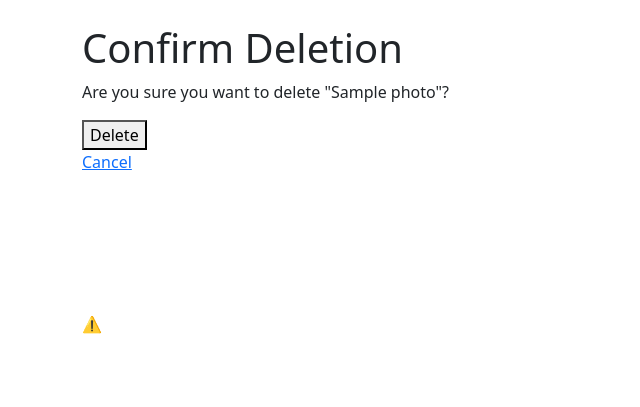
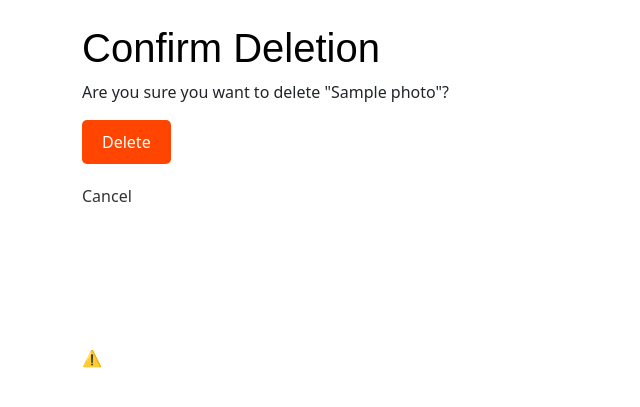
Before and after one commit to WavuaW/Portfolio-ALX, a Django app: template website/templates/photo_confirm_delete.html in a window 1280 px wide. Shown: the part 56-463 px from the top of the page, without its empty margins (0-640 px from the left). Run offline with Django 4.2, Linux system fonts and the light colour scheme; the template is opened without the code that fills it: most values are stand-ins (such as "Sample title", 1, 10 or a date in 2020).

Commit message:
Inline Styling

```diff
--- a/website/templates/home.html
+++ b/website/templates/home.html
@@ -35,8 +35,6 @@
             {% endif %}
         </tbody>
     </table>
-    <script src="https://unpkg.com/@lottiefiles/lottie-player@latest/dist/lottie-player.js"></script>
-    <lottie-player src="https://lottie.host/51aabd2a-ee20-48af-99af-70b2d98c65d1/JUynQmDWYy.json" background="##FFFFFF" speed="1" style="width: 300px; height: 300px" loop autoplay direction="1" mode="normal"></lottie-player>
     {% else %}
     <div class="col-md-6 offset-md-3">
         <h1>Login</h1>
@@ -53,5 +51,7 @@
                 <button type="submit" class="btn btn-secondary">Login</button>
         </form>
     {% endif %}
+    <script src="https://unpkg.com/@lottiefiles/lottie-player@latest/dist/lottie-player.js"></script>
+    <lottie-player src="https://lottie.host/51aabd2a-ee20-48af-99af-70b2d98c65d1/JUynQmDWYy.json" background="##FFFFFF" speed="1" style="width: 300px; height: 300px" loop autoplay direction="1" mode="normal"></lottie-player>
 
 {% endblock content %}
--- a/website/templates/photo_confirm_delete.html
+++ b/website/templates/photo_confirm_delete.html
@@ -1,13 +1,13 @@
 {% extends "base.html" %}
 
 {% block content %}
-<h1>Confirm Deletion</h1>
-<p>Are you sure you want to delete "{{ photo.title }}"?</p>
+<h1 style="color: #000000; font-family: 'Arial', sans-serif;">Confirm Deletion</h1>
+<p style="font-size: 16px;">Are you sure you want to delete "{{ photo.title }}"?</p>
 <form method="post">
     {% csrf_token %}
-    <button type="submit">Delete</button>
+    <button type="submit" style="background-color: #FF4500; color: #fff; padding: 10px 20px; border: none; border-radius: 5px; cursor: pointer;">Delete</button>
 </form>
-<a href="{% url 'photo_list' %}">Cancel</a>
+<a href="{% url 'photo_list' %}" style="text-decoration: none; color: #333; margin-top: 20px; display: inline-block;">Cancel</a>
 <script src="https://unpkg.com/@lottiefiles/lottie-player@latest/dist/lottie-player.js"></script>
-<lottie-player src="https://lottie.host/51aabd2a-ee20-48af-99af-70b2d98c65d1/JUynQmDWYy.json" background="##FFFFFF" speed="1" style="width: 300px; height: 300px" loop autoplay direction="1" mode="normal"></lottie-player>
+<lottie-player src="https://lottie.host/51aabd2a-ee20-48af-99af-70b2d98c65d1/JUynQmDWYy.json" background="#FFFFFF" style="width: 300px; height: 300px;" loop autoplay direction="1" mode="normal"></lottie-player>
 {% endblock content %}
```
Also changed, not shown: website/templates/photo_form.html (+8 -8 lines), website/templates/photo_view.html (+6 -6 lines).
